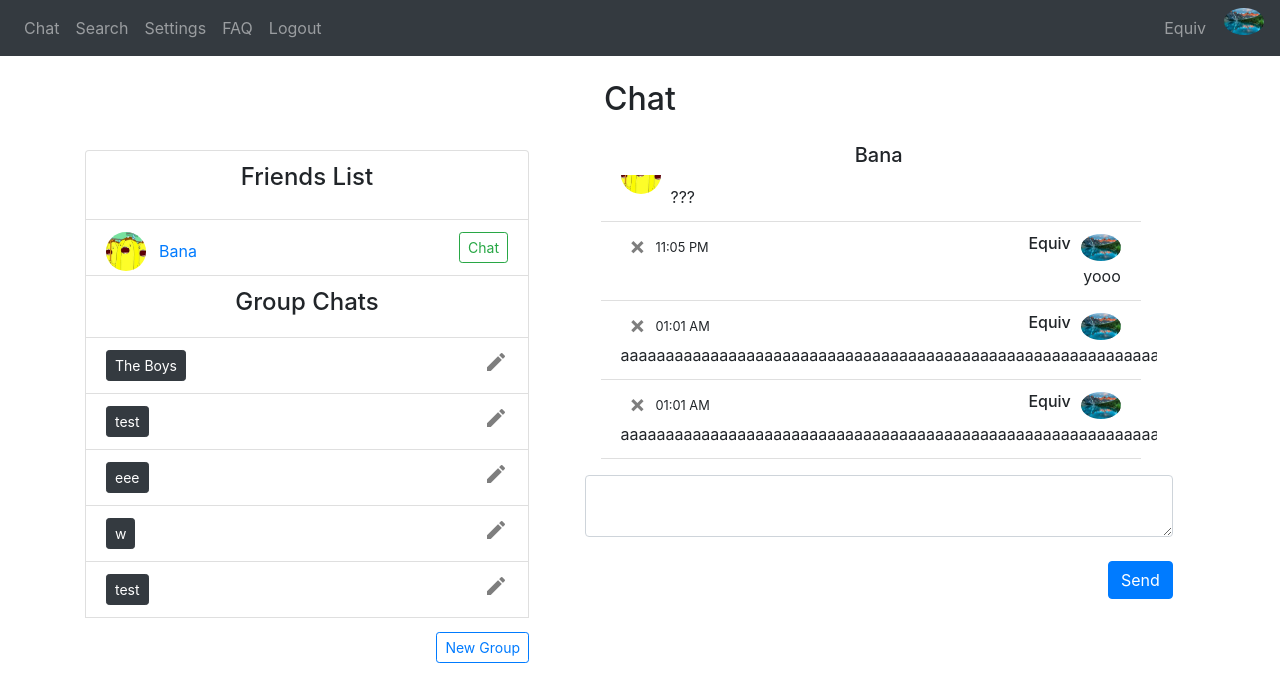
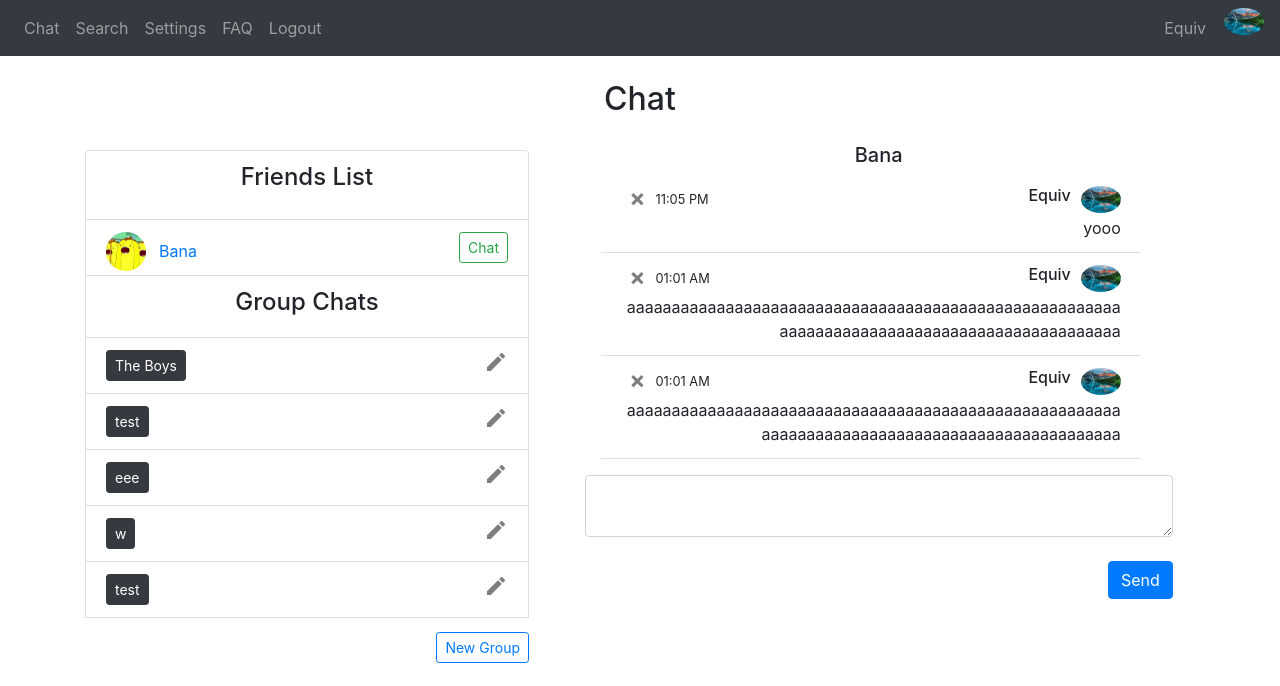
Before and after one commit to matthew-c-lee/Chat-Application, a Flask app: a page that uses website/templates/chat.html in a window 1280 px wide. Shown: the top 686 px of the page. Run offline with Flask 2, Linux system fonts and the light colour scheme; a user stored in the database is signed in; data comes from the database, SQL or seed files in the repository; both versions use the stored data as it was after the commit; some libraries are stand-ins or nearby versions.

Commit message:
bug fix: message not wrapping

```diff
--- a/website/templates/chat.html
+++ b/website/templates/chat.html
@@ -30,7 +30,7 @@
                     {% endif %}
                 </div>
 
-                <div align="right">{{message.data}}</div>
+                <div style="overflow-wrap: break-word" align="right">{{message.data}}</div>
 
                 </li>
             {% endif %}
@@ -54,7 +54,7 @@
                 {% endif %}
             </div>
 
-                <div align="left">{{message.data}}</div>
+                <div style="overflow-wrap: break-word" align="left">{{message.data}}</div>
 
                 </li>
             {% endif %}
--- a/website/templates/group_chat.html
+++ b/website/templates/group_chat.html
@@ -34,7 +34,7 @@
                             {% endif %}
                         </div>
 
-                        <div align="right">{{message.data}}</div>
+                        <div style="overflow-wrap: break-word" align="right">{{message.data}}</div>
 
                 </li>
                 {% else %}
@@ -55,7 +55,7 @@
                         {% endif %}
                     </div>
 
-                    <div align="left">{{message.data}}</div>
+                    <div style="overflow-wrap: break-word" align="left">{{message.data}}</div>
                 </li>
                 {% endif %}
             {% endif %}
```
Also changed, not shown: website/database.db.
